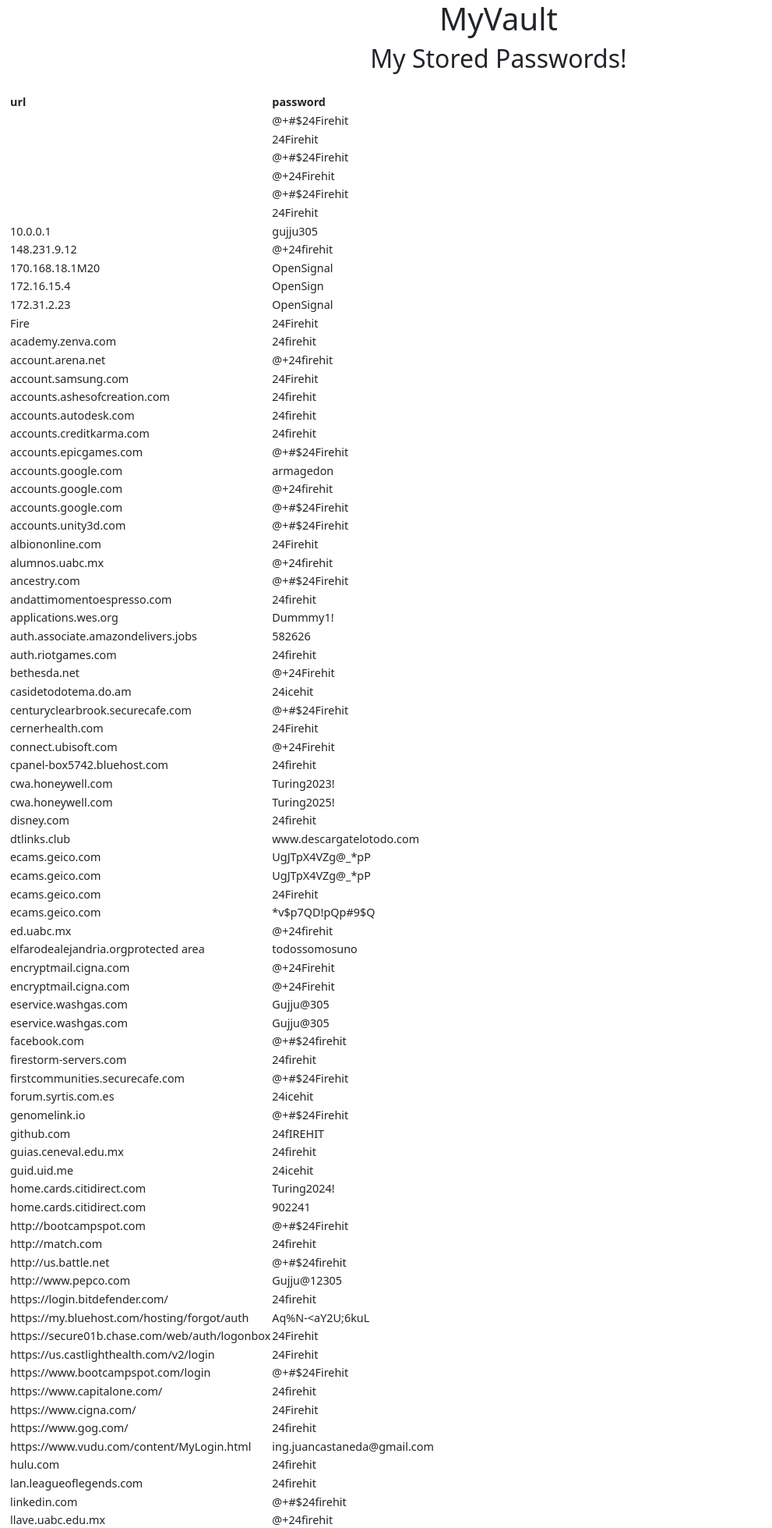
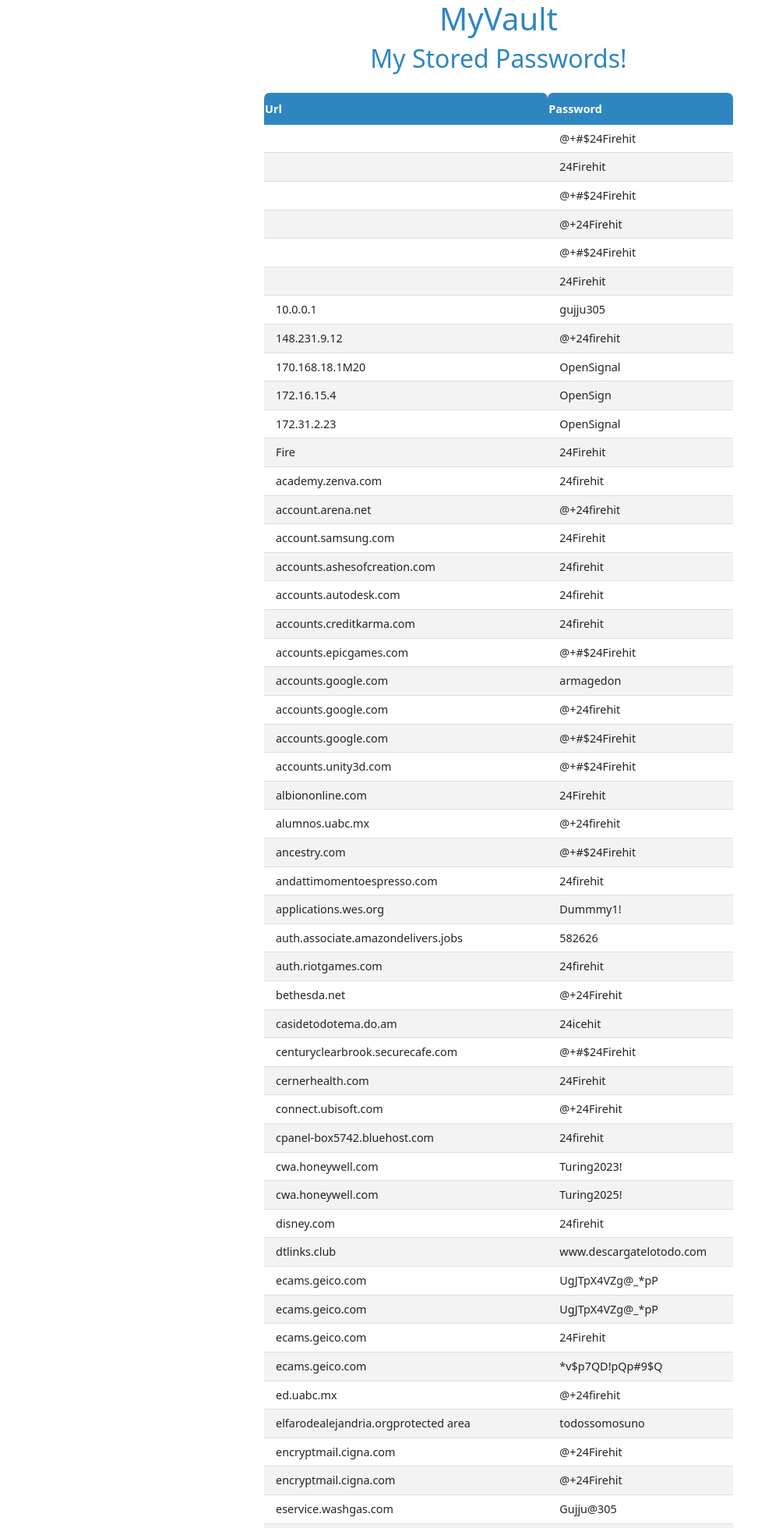
Before and after one commit to crogar/MyPassVault, a Django app: page /passwords/accounts in a window 1280 px wide. Shown: the top 1959 px of the page at 78% size, without its empty margins (0-991 px from the left). Run offline with Django 3.2, Linux system fonts and the light colour scheme; data comes from the database, SQL or seed files in the repository.

Commit message:
css changed

```diff
--- a/mydb/views.py
+++ b/mydb/views.py
@@ -19,4 +19,14 @@
 
 def form_name_view(request):
     form = forms.FormName()
+
+    if request.method == 'POST':
+        form = forms.FormName(request.POST)
+        if form.is_valid():
+            # do something
+            print("validation Success")
+            print(form.cleaned_data['name'])
+            print(form.cleaned_data['email'])
+            print(form.cleaned_data['text'])
+
     return render(request, 'mydb/form.html', context={'form': form})
--- a/static/css/css_styling.css
+++ /dev/null
@@ -1,5 +0,0 @@
-.content-table {
-    border-collapse: collapse;
-    margin: 25px 0;
-    font-size: 0.9em;
-}
--- /dev/null
+++ b/static/css/ta_css.css
@@ -0,0 +1,45 @@
+h1, h2{
+    color: #2E86C1;
+}
+.content-table {
+    border-collapse: collapse;
+    margin: 25px 0;
+    font-size: 0.9em;
+    min-width: 400px;
+}
+
+.content-table thead tr th{
+    background-color: #2E86C1;
+    color: #ffffff;
+    text-align: left;
+    font-weight: bold;
+    height: 2.8em;
+    border-radius: 7px 7px 0 0;
+    overflow: hidden;
+    box-shadow: 0 0 20px rgba(0,0,0,0,0.15)
+}
+
+.content-table tr{
+    padding: 12px;
+}
+
+.content-table td{
+    padding: 7px 15px;
+}
+
+.content-table tbody tr{
+    border-bottom: 1px solid #dddddd;
+}
+
+.content-table tbody tr.active-row{
+    font-weight: bold;
+    color: #009879;
+}
+
+.content-table tbody tr:nth-of-type(even){
+    background-color: rgb(192, 192, 192, 0.20);
+}
+
+.content-table tbody tr:last-of-type(even){
+    border-bottom: 2px solid #009879;
+}
--- a/templates/mydb/accounts.html
+++ b/templates/mydb/accounts.html
@@ -6,19 +6,21 @@
     <meta charset="UTF-8">
     <title>MyVault</title>
     <link href="https://cdn.jsdelivr.net/npm/bootstrap@5.0.0-beta1/dist/css/bootstrap.min.css" rel="stylesheet" integrity="sha384-giJF6kkoqNQ00vy+HMDP7azOuL0xtbfIcaT9wjKHr8RbDVddVHyTfAAsrekwKmP1" crossorigin="anonymous">
-    <link rel="stylesheet" href="{% static "css/css_styling.css" %}">
+    <link rel="stylesheet" href="{% static "css/ta_css.css" %}">
 <!--    <link rel="stylesheet" href="{% static "css/css_styling.css" %}">-->
 </head>
 <body>
     <h1 align="center">MyVault</h1>
     <h2 align="center">My Stored Passwords!</h2>
     <div class="container-fluid">
-        <div class="djangolist">
+        <div class="djangolist" align="center">
         {% if accounts %}
-            <table class="content-table">
+            <table class="content-table" >
                 <thead>
-                    <th>url </th>
-                    <th>password</th>
+                    <tr>
+                        <th>Url </th>
+                        <th>Password</th>
+                    </tr>
                 </thead>
                 {% for acc in accounts %}
                     <tr>
```
